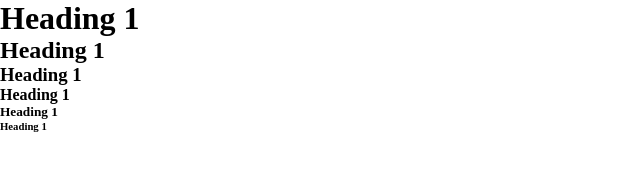
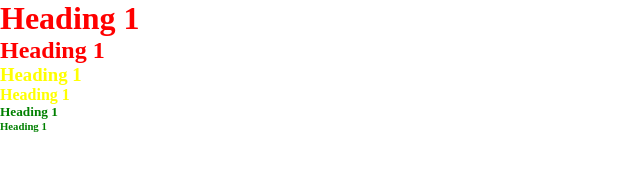
Before and after one commit to vishnu0220/LearnGit, a plain HTML site: page index.html in a window 1280 px wide. Shown: the whole page, without its empty margins (0-640 px from the left). Drawn offline with Linux system fonts and the light colour scheme.

Commit message:
linked css file

```diff
--- a/index.html
+++ b/index.html
@@ -3,7 +3,7 @@
 <head>
     <meta charset="UTF-8">
     <meta name="viewport" content="width=device-width, initial-scale=1.0">
-    <title>Headings</title>
+    <title>Heading tags in HTML</title>
     <link rel="stylesheet" href="style.css">
 </head>
 <body>
--- a/style.css
+++ b/style.css
@@ -2,3 +2,15 @@
     margin: 0px;
     padding: 0px;
 }
+
+h1, h2 {
+    color: red;
+}
+
+h3, h4 {
+    color: yellow;
+}
+
+h5, h6 {
+    color: green;
+}
```
